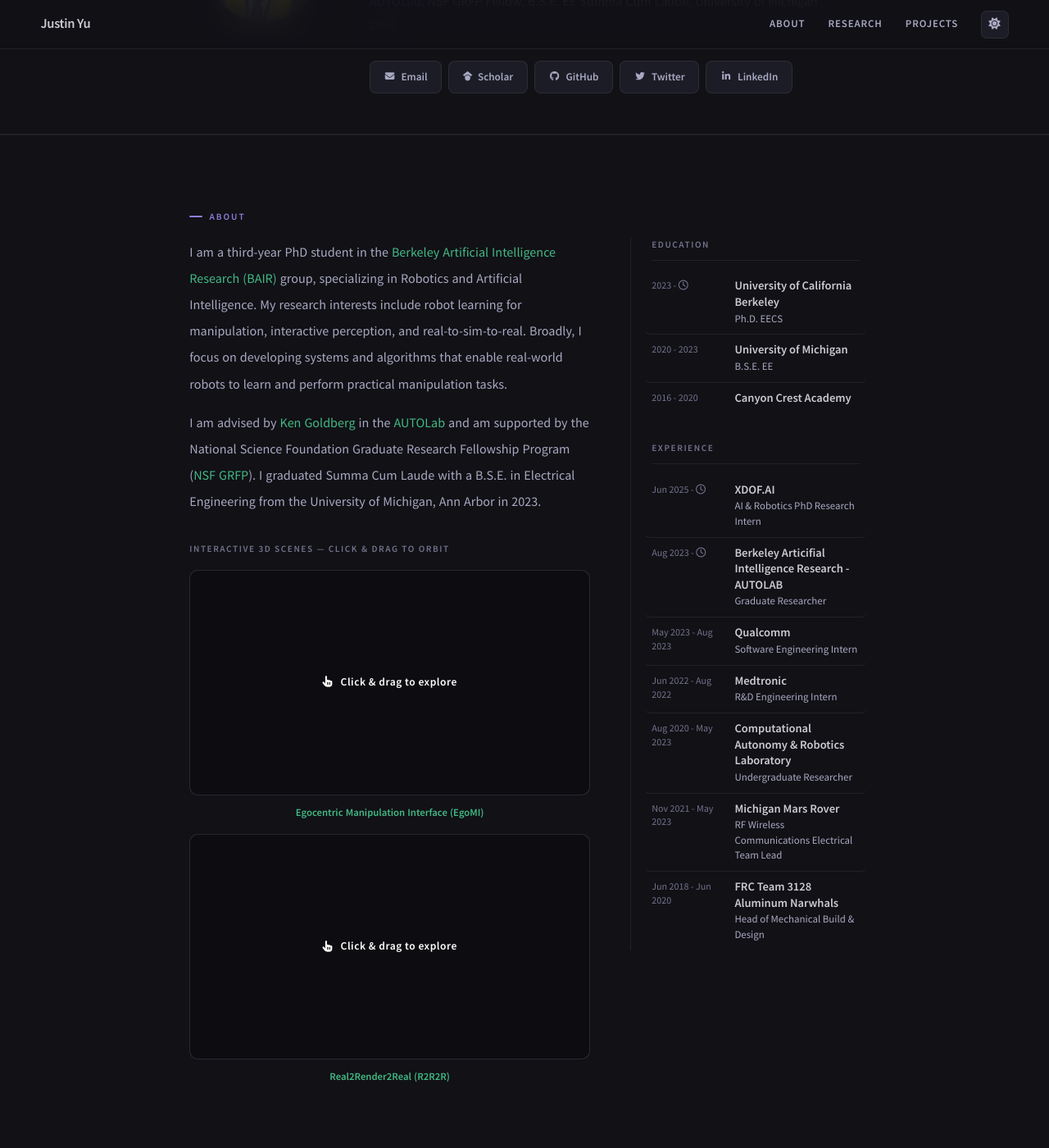
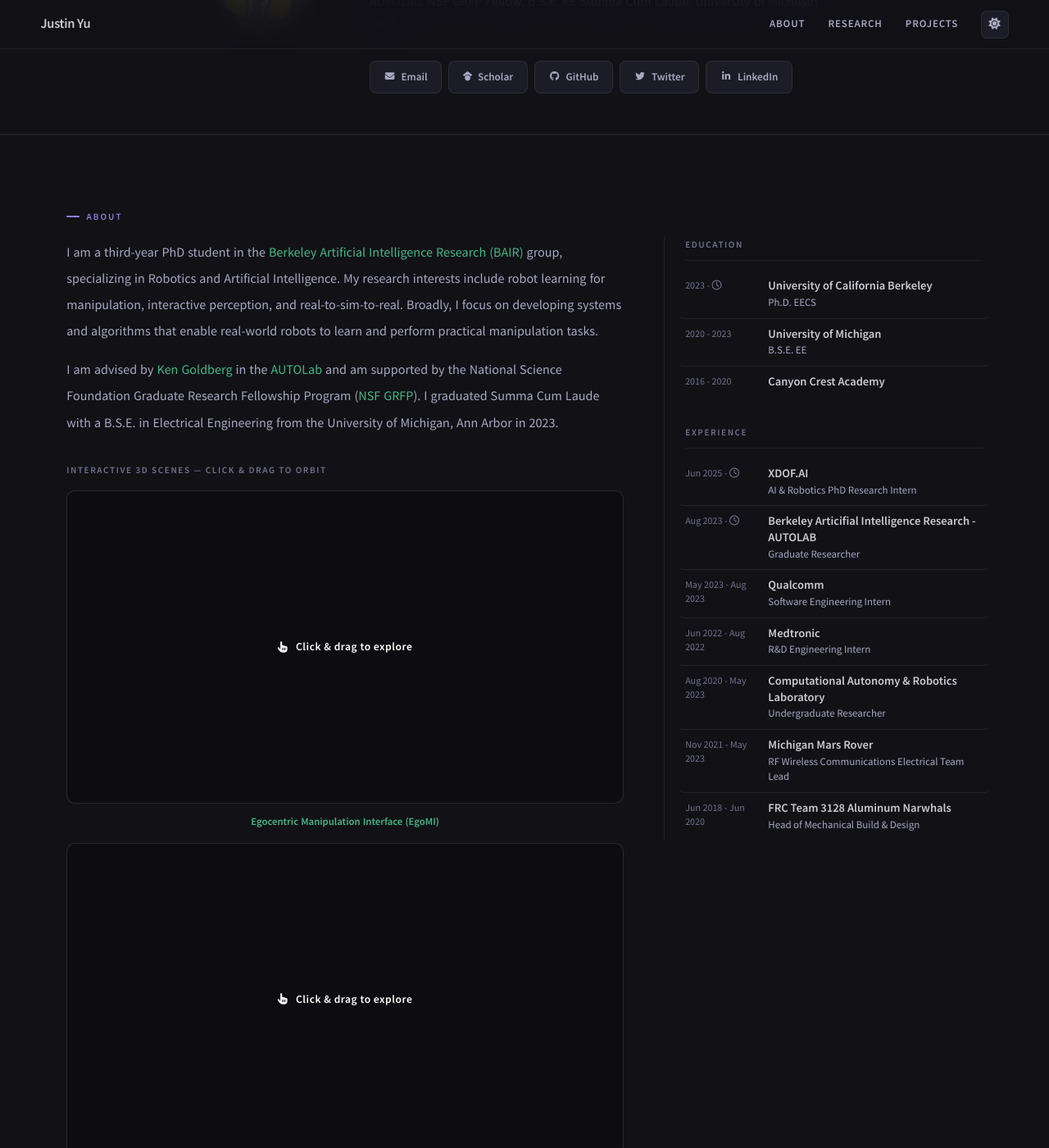
Before and after one commit to uynitsuj/uynitsuj.github.io, a Jekyll site: the page built from index.html, in a window 1280 px wide and 1400 px high, scrolled down 321 px. Shown: the whole window at 82% size. Built offline with Jekyll 4.4.1, drawn with Linux system fonts in a browser that asks for light colours; nearby versions of some CDN libraries; a script that is not in the unit is left out.

Commit message:
redo spacing on about

```diff
--- a/_layouts/home.html
+++ b/_layouts/home.html
@@ -154,7 +153,7 @@ img { display: block; max-width: 100%; }
 .page-main { padding-top: 60px; }
 
 .section-shell {
-  max-width: 900px;
+  max-width: 1200px;
   margin: 0 auto;
   padding: 80px clamp(1.25rem, 5vw, 2.5rem);
 }
```
Also changed, not shown: other parts of _layouts/home.html (+0 -1 lines).
